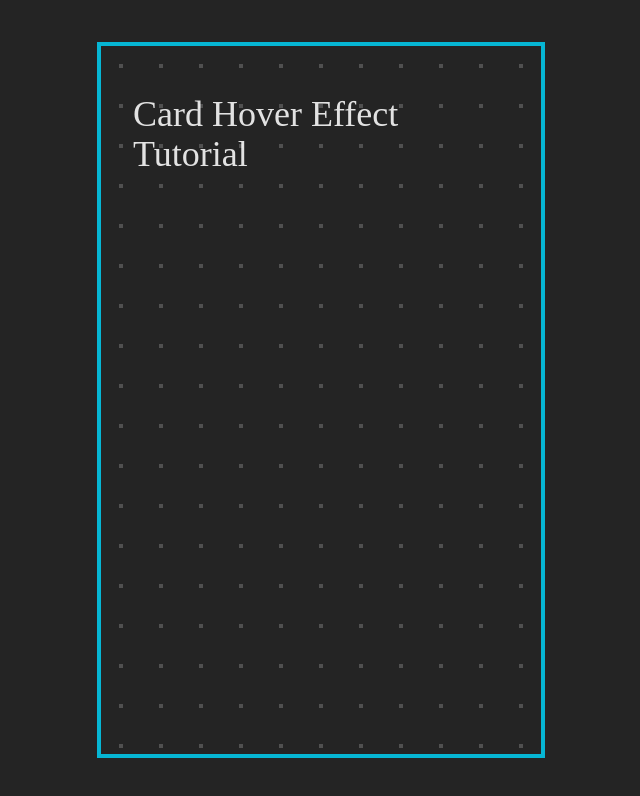
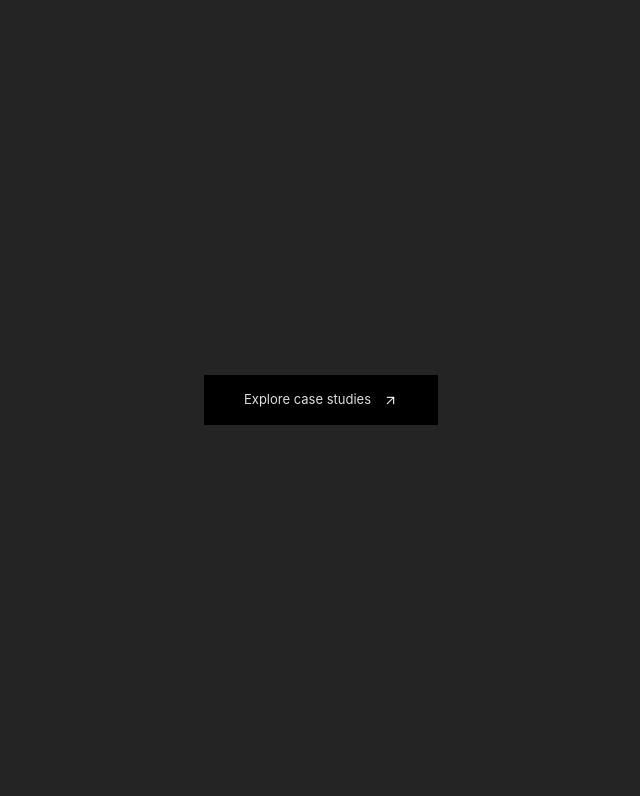
Before and after one commit to ben-dev10/react-ts-fundamentals, a React (Vite) app: page / in a window 1280 px wide. Shown: the top 796 px of the page, without its empty margins (319-959 px from the left). Built offline with nearby package versions, Linux system fonts and the light colour scheme.

Commit message:
feat: <PayloadButton />

```diff
--- a/src/App.tsx
+++ b/src/App.tsx
@@ -8,7 +8,7 @@ function App() {
         <ConceptSelector concept2 />
       </div>
       <div className="tutorials-wrapper">
-        <TutorialSelector tutorialID="twitchcard" />
+        <TutorialSelector tutorialID="lab:buttons" />
       </div>
     </div>
   );
--- a/src/components/tutorials/_TutorialSelector.tsx
+++ b/src/components/tutorials/_TutorialSelector.tsx
@@ -11,6 +11,7 @@ import TextParallaxScroll from "./TextParallaxScroll";
 import WebStorage from "./WebStorage";
 import SideNavigation from "./SideNavigation";
 import TwitchCard from "./TwitchCard";
+import Buttons from "./lab/buttons";
 
 export default function TutorialSelector({
   tutorialID,
@@ -28,7 +29,8 @@ export default function TutorialSelector({
     | "textparallaxscroll"
     | "webstorage"
     | "sidenavigation"
-    | "twitchcard";
+    | "twitchcard"
+    | "lab:buttons";
 }) {
   const components: { [key: string]: React.FC } = {
     grideffect: GridEffect,
@@ -44,6 +46,7 @@ export default function TutorialSelector({
     webstorage: WebStorage,
     sidenavigation: SideNavigation,
     twitchcard: TwitchCard,
+    "lab:buttons": Buttons,
   };
 
   const ComponentToRender = components[tutorialID.toLocaleLowerCase()];
--- /dev/null
+++ b/src/components/tutorials/lab/buttons.tsx
@@ -0,0 +1,28 @@
+import { ArrowUpRight } from "lucide-react";
+
+const PayloadButton = () => {
+  return (
+    <a href="#" className="text-[13px] h-[50px] group overflow-hidden">
+      <div className="top flex items-center bg-black h-[100%] px-10 group-hover:translate-y-[-50px] duration-[400ms]">
+        <p className="transform-origin-left-bottom group-hover:rotate-[-10deg] duration-[600ms]">
+          Explore case studies
+        </p>
+        <ArrowUpRight className="ml-3" size={15} />
+      </div>
+      <div className="top flex items-center bg-white text-black p-4 px-10 group-hover:translate-y-[-50px] duration-[400ms]">
+        <p className="transform-origin-left-bottom rotate-[10deg] duration-[600ms] group-hover:rotate-0">
+          Explore case studies
+        </p>
+        <ArrowUpRight className="ml-3" size={15} />
+      </div>
+    </a>
+  );
+};
+
+export default function Buttons() {
+  return (
+    <main className="grid min-h-screen place-content-center">
+      <PayloadButton />
+    </main>
+  );
+}
--- a/tailwind.config.ts
+++ b/tailwind.config.ts
@@ -19,6 +19,9 @@ const config =  {
         '.color-red': {
           'color': 'red',
         },
+        '.transform-origin-left-bottom': {
+          'transform-origin': 'left bottom',
+        },
       };
       addUtilities(newUtilities, ['responsive', 'hover']);
     },],
```
